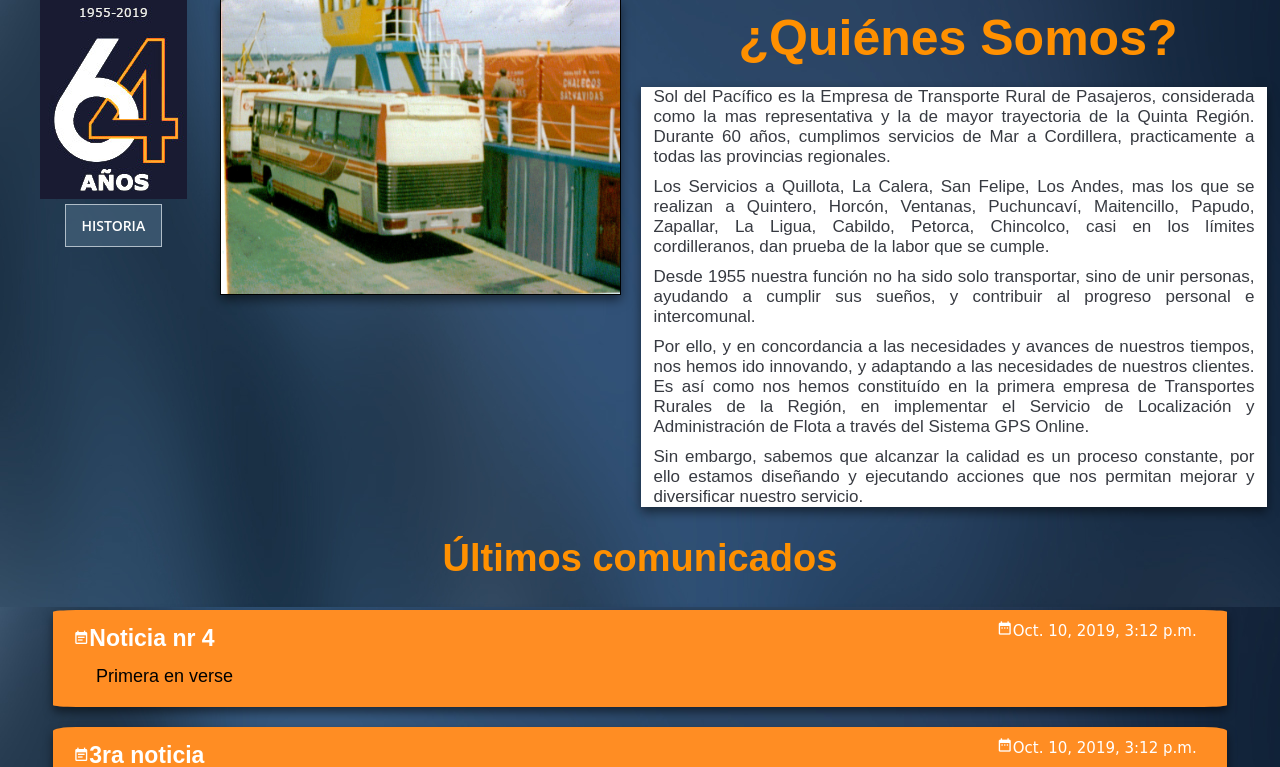
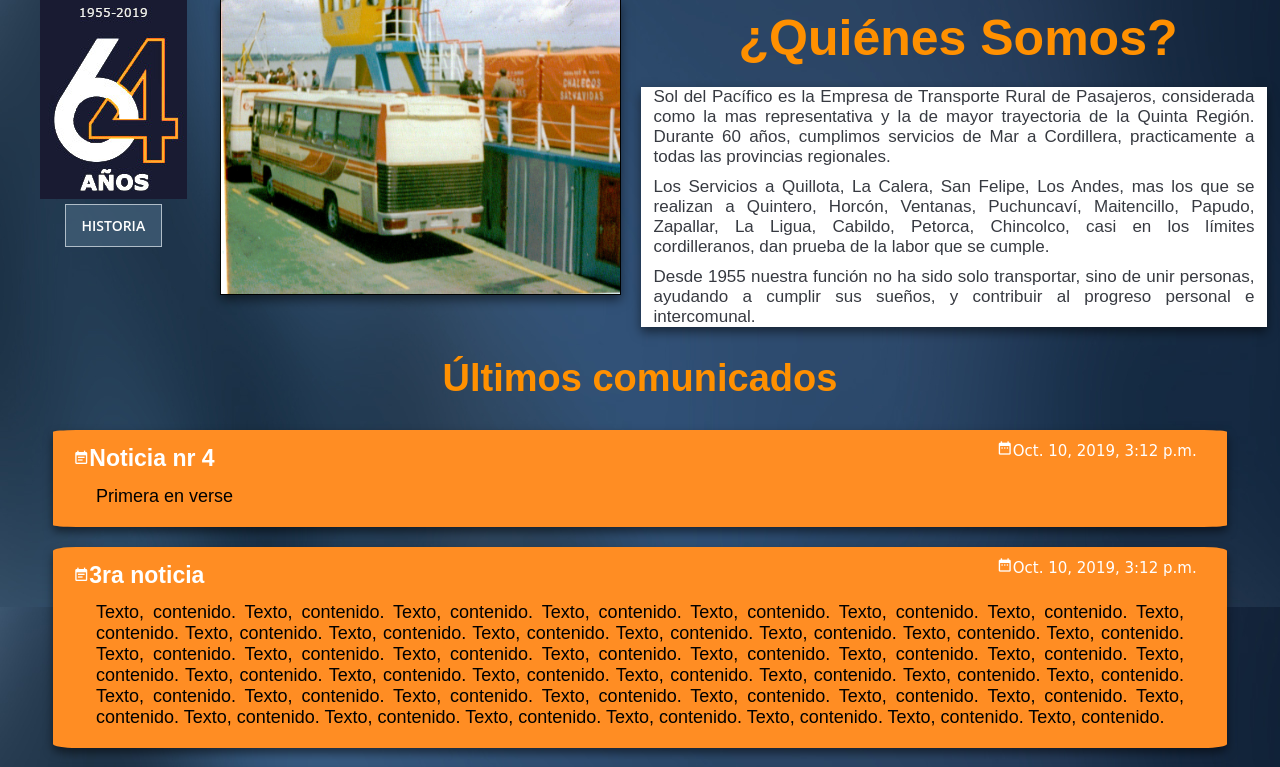
Before and after one commit to soldelpacifico/soldelpacifico.github.io, a Django app: page / in a window 1280 px wide. Shown: the part 80-847 px from the top of the page. Run offline with Django 3.2, Linux system fonts and the light colour scheme; data comes from the database, SQL or seed files in the repository; some libraries are stand-ins or nearby versions.

Commit message:
Ajustes nuevo tema

```diff
--- a/sol/templates/sol/historia.html
+++ b/sol/templates/sol/historia.html
@@ -2,7 +2,7 @@
 {% load static %}
 
 {% block content %}
-  <article>
+  <article class="historia">
     <h1>Historia</h1>
     <p>Sol del Pacífico, fue fundada el 3 de julio de 1955. Un grupo de personas visionarias se dieron cuenta que la
       ciudad de Quilpué tenía la suficiente cantidad de habitantes para crear un servicio de transporte de pasajeros que
--- a/sol/templates/sol/index.html
+++ b/sol/templates/sol/index.html
@@ -3,7 +3,7 @@
 
 {% block content %}
 <div class="row">
-  <div class="row col-xs-12 col-sm-6">
+  <div class="row col-xs-12 col-sm-6" id="contHistSlid">
     <div class="col-xs-12 col-sm-4 noMarginTopBot">
       <div class="imgHistoria row">
         <div class="col-xs-12 noMarginTopBot">
@@ -28,22 +28,28 @@
   <article id="quienesSomos" class="col-xs-12 col-sm-6 noMarginTopBot">
     <h1>¿Quiénes Somos?</h1>
     <div class="fondoBlanco">
-        <p>Sol del Pacífico es la Empresa de Transporte Rural de Pasajeros, considerada como la mas representativa y la de
-            mayor trayectoria de la Quinta Región. Durante 60 años, cumplimos servicios de Mar a Cordillera, practicamente a
+      <div class="bordeAzul">
+        <p>Sol del Pacífico es la Empresa de Transporte Rural de Pasajeros, considerada como la mas representativa y la
+          de
+          mayor trayectoria de la Quinta Región. Durante 60 años, cumplimos servicios de Mar a Cordillera, practicamente
+          a
           todas las provincias regionales.</p>
         <p>Los Servicios a Quillota, La Calera, San Felipe, Los Andes, mas los que se realizan a Quintero, Horcón,
           Ventanas,
           Puchuncaví, Maitencillo, Papudo, Zapallar, La Ligua, Cabildo, Petorca, Chincolco, casi en los límites
           cordilleranos, dan prueba de la labor que se cumple.</p>
-          <p>Desde 1955 nuestra función no ha sido solo transportar, sino de unir personas, ayudando a cumplir sus sueños, y
+        <p>Desde 1955 nuestra función no ha sido solo transportar, sino de unir personas, ayudando a cumplir sus sueños,
+          y
           contribuir al progreso personal e intercomunal.</p>
-          <p>Por ello, y en concordancia a las necesidades y avances de nuestros tiempos, nos hemos ido innovando, y
+        <!-- <p>Por ello, y en concordancia a las necesidades y avances de nuestros tiempos, nos hemos ido innovando, y
           adaptando
           a las necesidades de nuestros clientes. Es así como nos hemos constituído en la primera empresa de Transportes
-            Rurales de la Región, en implementar el Servicio de Localización y Administración de Flota a través del Sistema
+          Rurales de la Región, en implementar el Servicio de Localización y Administración de Flota a través del
+          Sistema
           GPS Online.</p>
         <p>Sin embargo, sabemos que alcanzar la calidad es un proceso constante, por ello estamos diseñando y ejecutando
-            acciones que nos permitan mejorar y diversificar nuestro servicio.</p>
+          acciones que nos permitan mejorar y diversificar nuestro servicio.</p> -->
+      </div>
     </div>
   </article>
 </div>
```
Also changed, not shown: sol/static/css/estilos.css (+16 -0 lines). Lines whose indentation alone changed are shown as unchanged.
